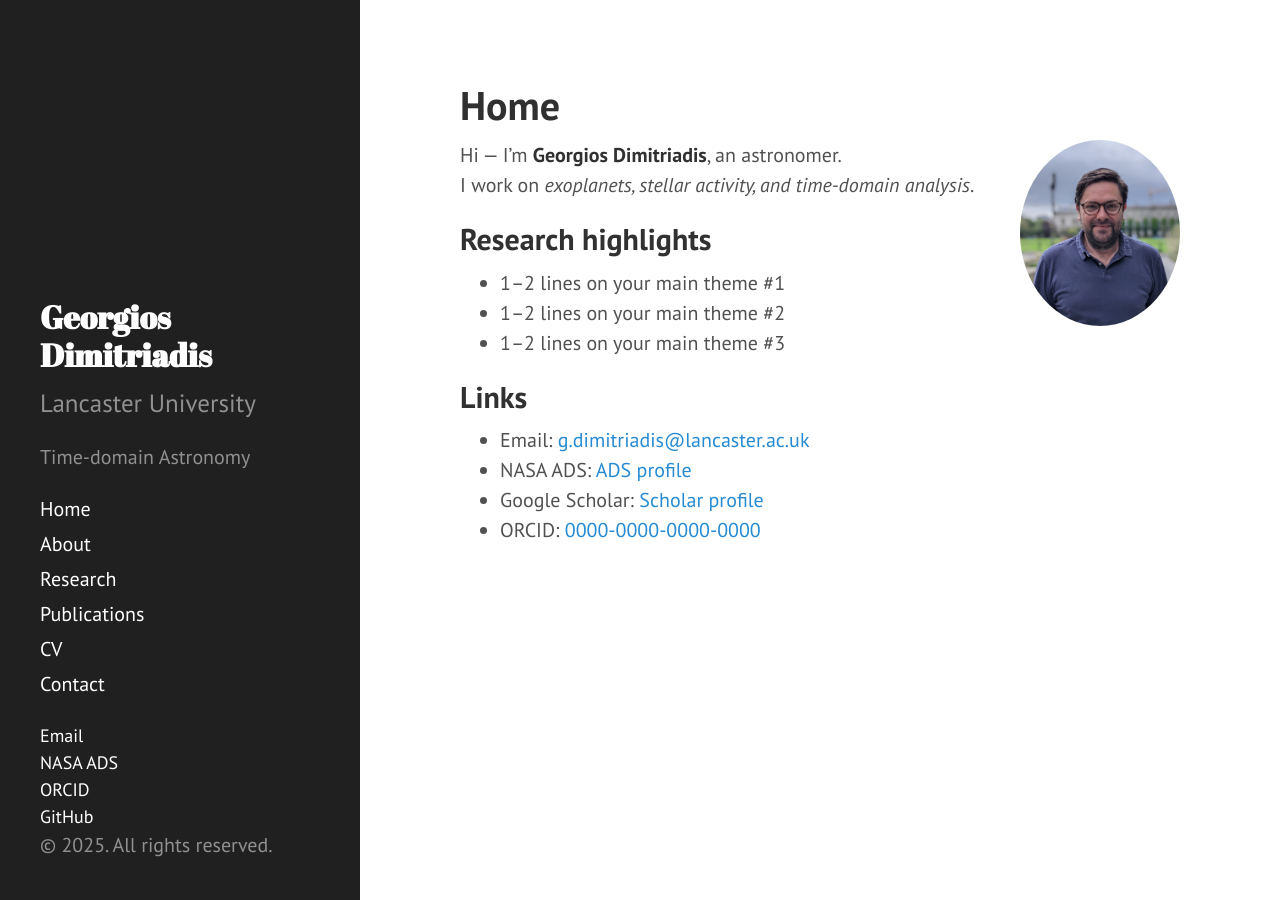
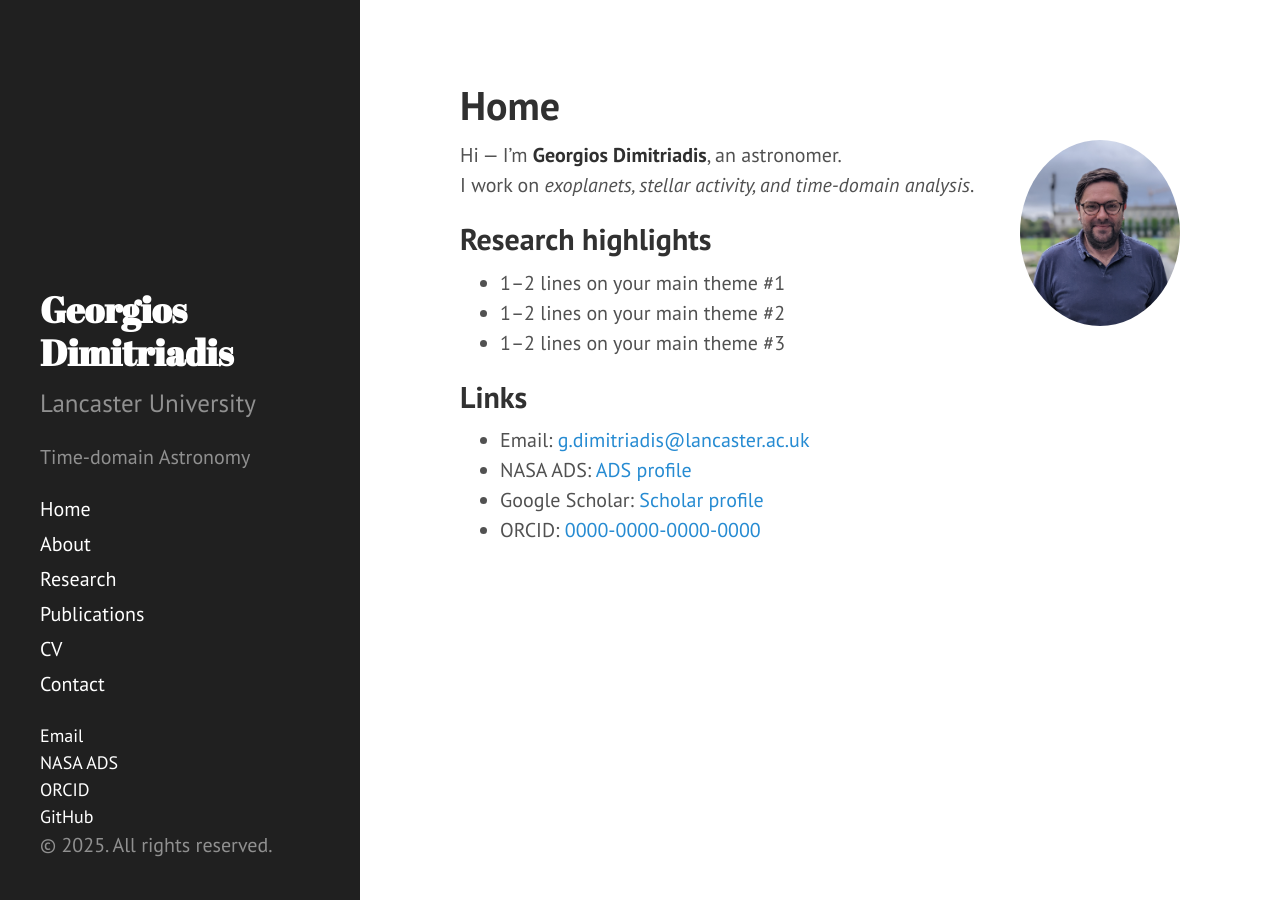
Before and after one commit to geodimitriadis/geodimitriadis.github.io, a Jekyll site: the page built from index.html, in a window 1280 px wide. Built offline with Jekyll 4.4.1, drawn with Linux system fonts in a browser that asks for light colours; the list of posts is cut into pages by our own code.

Commit message:
Update hyde.css

```diff
--- a/public/css/hyde.css
+++ b/public/css/hyde.css
@@ -255,6 +255,6 @@ a.sidebar-nav-item:focus {
 
 .sidebar-about h1,
 .sidebar-about h1 a {
-  font-size: 1.6rem !important;
+  font-size: 1.8rem !important;
   line-height: 1.2 !important;
 }
```
